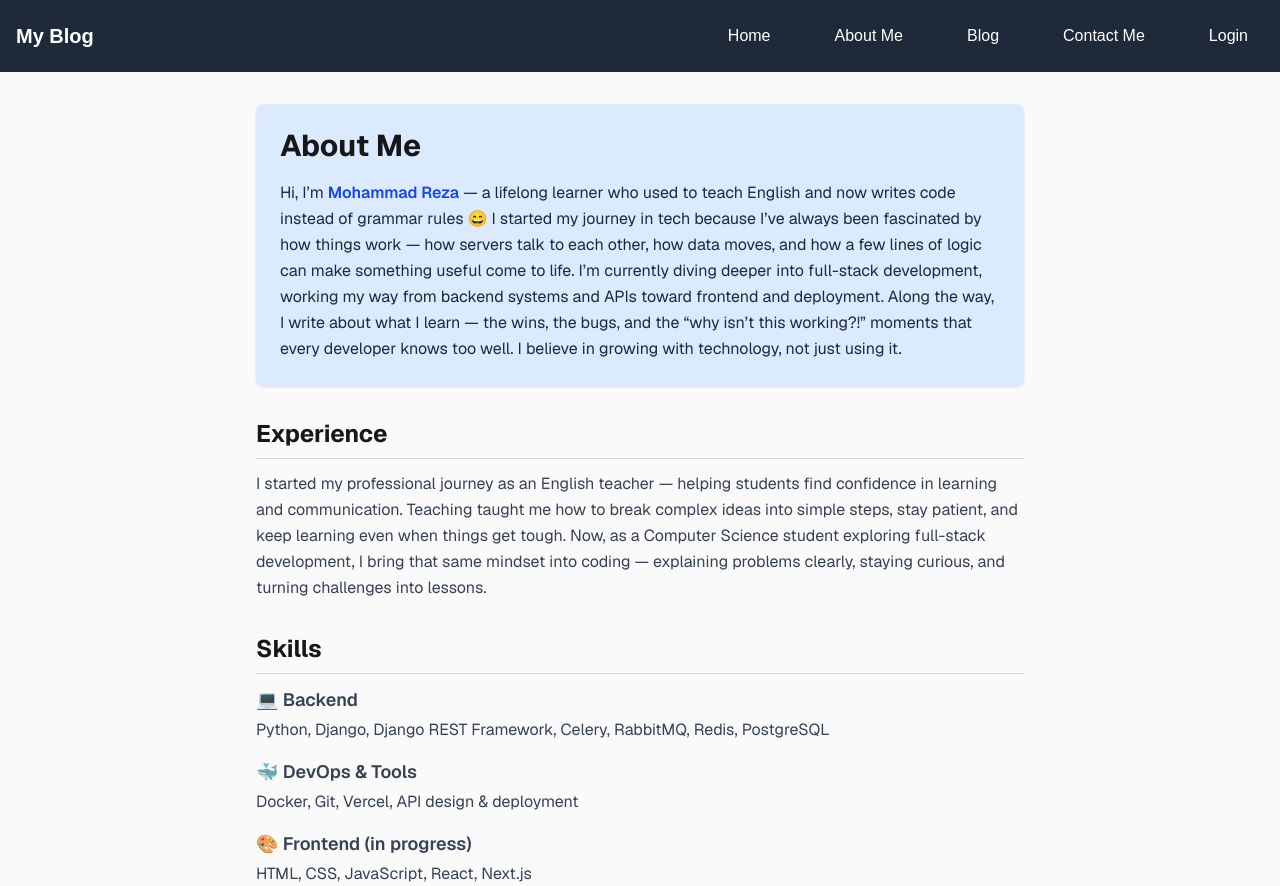
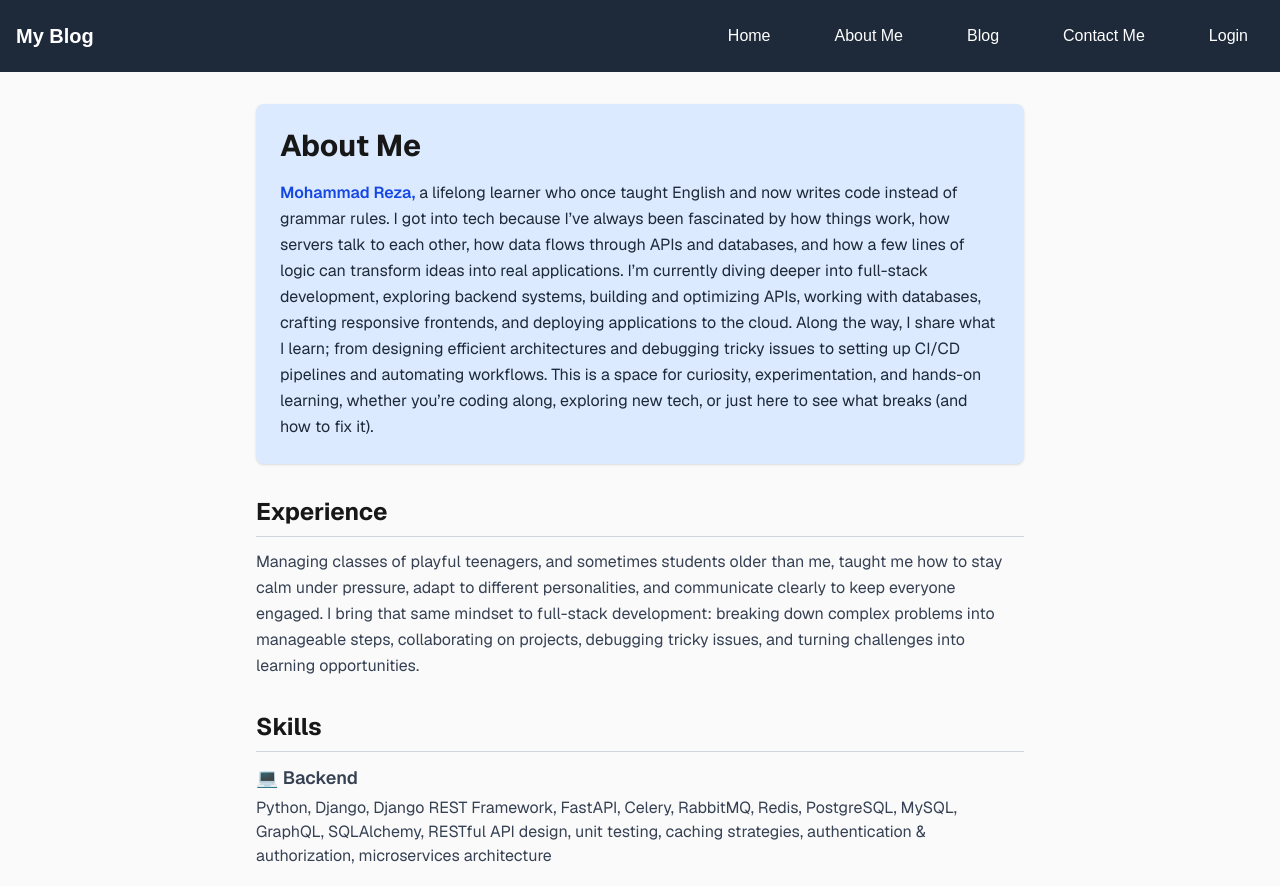
Before and after one commit to Mohamad-Moghadam/Personal-Blog, a Next.js app: page /about in a window 1280 px wide. Shown: the top 886 px of the page. Built offline with nearby package versions, Linux system fonts and the light colour scheme; no server answers.

Commit message:
🚀 content got optimized

```diff
--- a/src/app/about/page.tsx
+++ b/src/app/about/page.tsx
@@ -3,45 +3,45 @@ import Image from "next/image";
 export default function AboutPage() {
 	return (
 		<div className="flex flex-col md:flex-row-reverse min-h-screen items-start justify-center bg-zinc-50 dark:bg-black font-sans p-8 md:space-x-12 md:space-x-reverse">
-
 			<main className="max-w-3xl w-full md:w-2/3 space-y-8">
 				<section className="bg-blue-100 dark:bg-blue-900 p-6 rounded-lg shadow">
 					<h1 className="text-3xl font-bold mb-4">About Me</h1>
 					<p className="text-gray-800 dark:text-gray-200 leading-relaxed whitespace-pre-line">
-						Hi, I’m{" "}
 						<span className="font-semibold text-blue-700 dark:text-blue-300">
-							Mohammad Reza
+							Mohammad Reza,
 						</span>{" "}
-						— a lifelong learner who used to teach English and now writes code
-						instead of grammar rules 😄 I started my journey in tech because
-						I’ve always been fascinated by how things work — how servers talk to
-						each other, how data moves, and how a few lines of logic can make
-						something useful come to life. I’m currently diving deeper into
-						full-stack development, working my way from backend systems and APIs
-						toward frontend and deployment. Along the way, I write about what I
-						learn — the wins, the bugs, and the “why isn’t this working?!”
-						moments that every developer knows too well. I believe in growing
-						with technology, not just using it.
+						a lifelong learner who once taught English and now writes code
+						instead of grammar rules. I got into tech because I’ve always been
+						fascinated by how things work, how servers talk to each other, how
+						data flows through APIs and databases, and how a few lines of logic
+						can transform ideas into real applications. I’m currently diving
+						deeper into full-stack development, exploring backend systems,
+						building and optimizing APIs, working with databases, crafting
+						responsive frontends, and deploying applications to the cloud. Along
+						the way, I share what I learn; from designing efficient
+						architectures and debugging tricky issues to setting up CI/CD
+						pipelines and automating workflows. This is a space for curiosity,
+						experimentation, and hands-on learning, whether you’re coding along,
+						exploring new tech, or just here to see what breaks (and how to fix
+						it).
 					</p>
 				</section>
 
-				{/* تجربه */}
 				<section>
 					<h2 className="text-2xl font-bold mb-3 border-b border-gray-300 dark:border-zinc-700 pb-2">
 						Experience
 					</h2>
 					<p className="text-gray-700 dark:text-gray-300 leading-relaxed whitespace-pre-line">
-						I started my professional journey as an English teacher — helping
-						students find confidence in learning and communication. Teaching
-						taught me how to break complex ideas into simple steps, stay
-						patient, and keep learning even when things get tough. Now, as a
-						Computer Science student exploring full-stack development, I bring
-						that same mindset into coding — explaining problems clearly, staying
-						curious, and turning challenges into lessons.
+						Managing classes of playful teenagers, and sometimes students older
+						than me, taught me how to stay calm under pressure, adapt to
+						different personalities, and communicate clearly to keep everyone
+						engaged. I bring that same mindset to full-stack development:
+						breaking down complex problems into manageable steps, collaborating
+						on projects, debugging tricky issues, and turning challenges into
+						learning opportunities.
 					</p>
 				</section>
 
-				{/* مهارت‌ها */}
 				<section>
 					<h2 className="text-2xl font-bold mb-3 border-b border-gray-300 dark:border-zinc-700 pb-2">
 						Skills
@@ -50,34 +50,46 @@ export default function AboutPage() {
 						<div>
 							<h3 className="font-semibold text-lg mb-1">💻 Backend</h3>
 							<p>
-								Python, Django, Django REST Framework, Celery, RabbitMQ, Redis,
-								PostgreSQL
+								Python, Django, Django REST Framework, FastAPI, Celery,
+								RabbitMQ, Redis, PostgreSQL, MySQL, GraphQL, SQLAlchemy, RESTful
+								API design, unit testing, caching strategies, authentication &
+								authorization, microservices architecture
 							</p>
 						</div>
 
 						<div>
 							<h3 className="font-semibold text-lg mb-1">🐳 DevOps & Tools</h3>
-							<p>Docker, Git, Vercel, API design & deployment</p>
+							<p>
+								Docker, Docker Compose, Kubernetes, Shell scripting, Git, CI/CD
+								pipelines (GitHub Actions), API deployment, server & process
+								monitoring (Zabbix), environment management, container
+								orchestration
+							</p>
 						</div>
 
 						<div>
 							<h3 className="font-semibold text-lg mb-1">
 								🎨 Frontend (in progress)
 							</h3>
-							<p>HTML, CSS, JavaScript, React, Next.js</p>
+							<p>
+								HTML, CSS, JavaScript, TypeScript, React, Next.js, Tailwind CSS,
+								Styled Components, responsive design, component-based
+								architecture, state management (React Query / React Context),
+								form handling (React Hook Form + Zod), API integration (Axios /
+								RESTful APIs), frontend performance optimization
+							</p>
 						</div>
 
 						<div>
 							<h3 className="font-semibold text-lg mb-1">🌱 Other Skills</h3>
 							<p>
-								English teaching, problem-solving, documentation, mentoring
-								mindset
+								Clear communication, thoughtful problem-solving, thorough
+								documentation, mentoring mindset, patience and adaptability
 							</p>
 						</div>
 					</div>
 				</section>
 
-				{/* تماس */}
 				<section className="bg-gradient-to-r from-green-500 to-emerald-600 dark:from-green-700 dark:to-emerald-800 p-6 rounded-lg text-center text-white shadow-lg">
 					<h2 className="text-2xl font-bold mb-4">Get in Touch!</h2>
 					<p className="mb-4">
--- a/src/app/page.tsx
+++ b/src/app/page.tsx
@@ -66,10 +66,12 @@ export default function Home() {
 				<section className="bg-blue-100 dark:bg-blue-900 p-6 rounded-lg">
 					<h1 className="text-3xl font-bold mb-2">Welcome to My Blog!</h1>
 					<p className="text-gray-800 dark:text-gray-200">
-						Hey there! I’m Mohammad Reza — a developer who loves learning new
-						things. This is where I write about my journey — from backend to
-						frontend, from ideas to mistakes. If you’re into real learning (and
-						a few hiccups along the way), welcome aboard!
+						Hello World! I’m Mohammad Reza. I build things, I automate things,
+						and I learn something new every day. from coding to DevOps. Here,
+						you’ll find my journey: the wins, the slip-ups, and the discoveries.
+						And this space isn’t just mine — you can share your thoughts and
+						stories too. If you’re into learning, creating, and leveling up,
+						welcome aboard. Let’s write the next chapter together.
 					</p>
 				</section>
 
@@ -102,14 +104,15 @@ export default function Home() {
 				<section>
 					<h2 className="text-2xl font-bold mb-2">Short Intro</h2>
 					<p className="text-gray-700 dark:text-gray-300">
-						I’m Mohammad Reza — a backend developer on a full-stack journey.
-						After teaching English for a while, I decided to dive deeper into
-						the world of code — from APIs and databases to frontend and
-						deployment. This blog is where I share what I learn, what I build,
-						and sometimes what completely breaks along the way 😅 I believe
-						learning should be fun, honest, and shared — so if you’re curious
-						about tech, growth, and the messy process of figuring things out,
-						you’re in the right place.
+						A backend developer on a full-stack adventure, after an unexpected
+						plot twist where I used to teach English. Now I’m diving into code,
+						APIs, databases, frontend, deployment… and yes, the occasional
+						mini-disaster. Here's where I share what I learn, what I
+						build, and what sometimes goes wrong in the way.
+						Learning should be fun, honest, and shared, which is why this isn’t
+						just my space. If you’re into tech, growth, or posting your own
+						experiments and chaos, you’re in the right place. Let’s learn (and
+						laugh) together.
 					</p>
 				</section>
 
```
